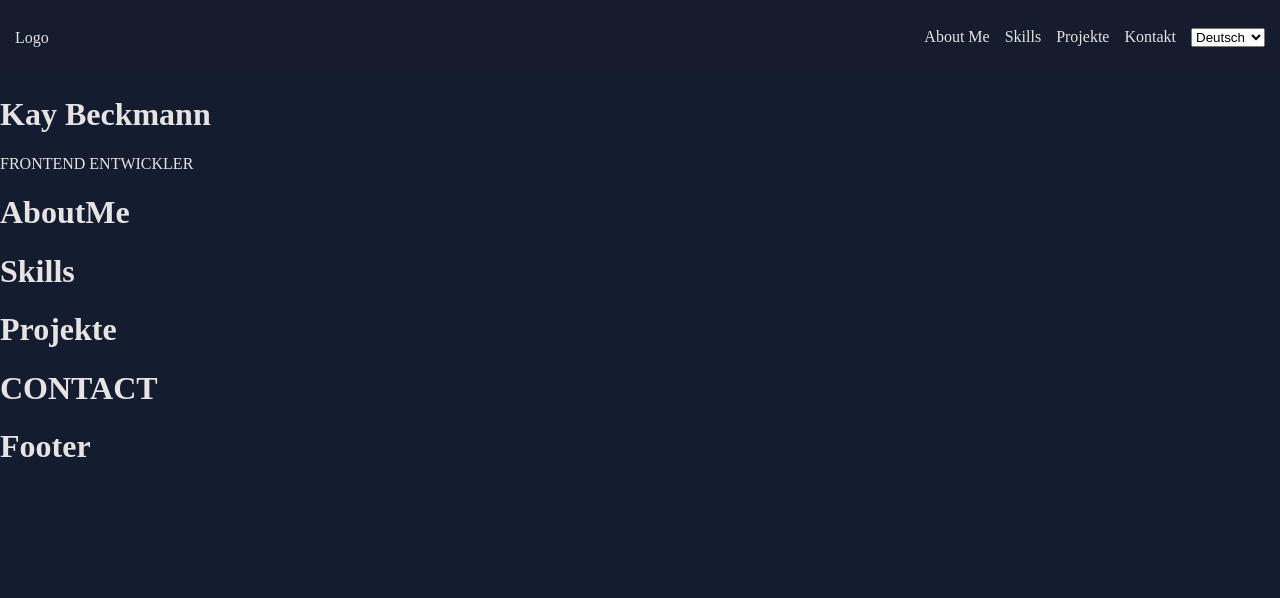
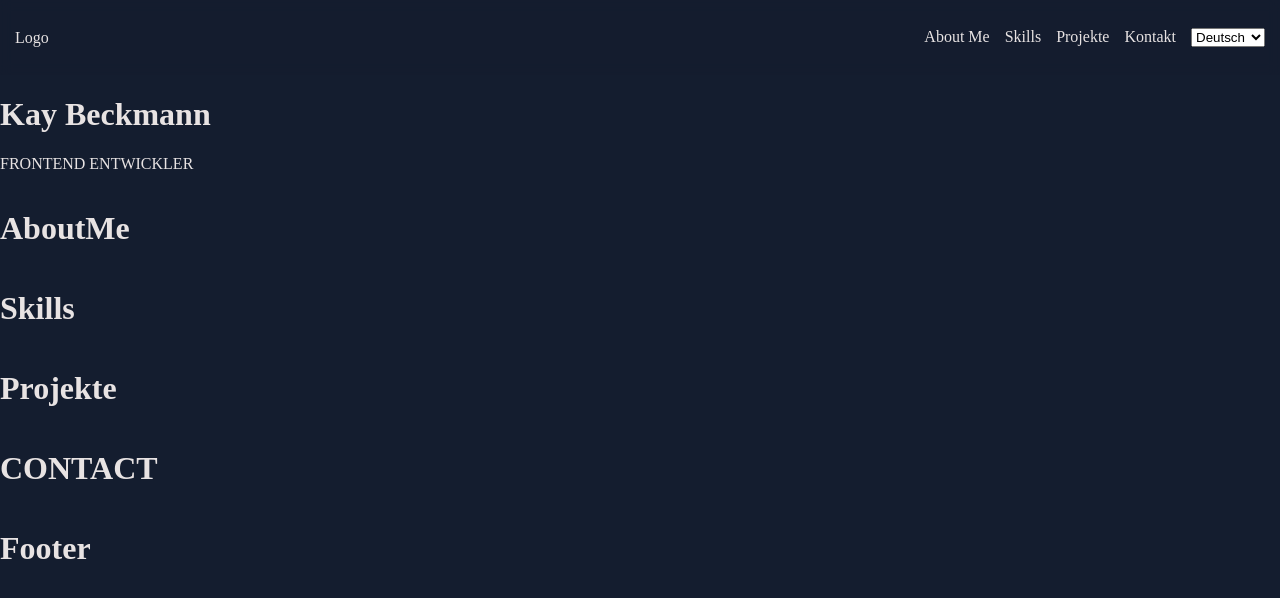
Before and after one commit to KayBeckmann/Portfolio-Vue, a Vue app: page / in a window 1280 px wide. Shown: the top 598 px of the page. Built offline with nearby package versions, Linux system fonts and the light colour scheme.

Commit message:
Change Style of App.vue

```diff
--- a/src/App.vue
+++ b/src/App.vue
@@ -1,7 +1,9 @@
 <template>
-<MenuComponent></MenuComponent>
-<RouterView></RouterView>
-<FooterComponent></FooterComponent>
+    <div class="content">
+        <MenuComponent></MenuComponent>
+        <RouterView></RouterView>
+        <FooterComponent></FooterComponent>
+    </div>
 </template>
 
 <script setup>
@@ -11,4 +13,9 @@ import FooterComponent from './components/FooterComponent.vue';
 </script>
 
 <style scoped>
+.content{
+    display:flex;
+    flex-direction: column;
+    width: 97dvw;
+}
 </style>
```
